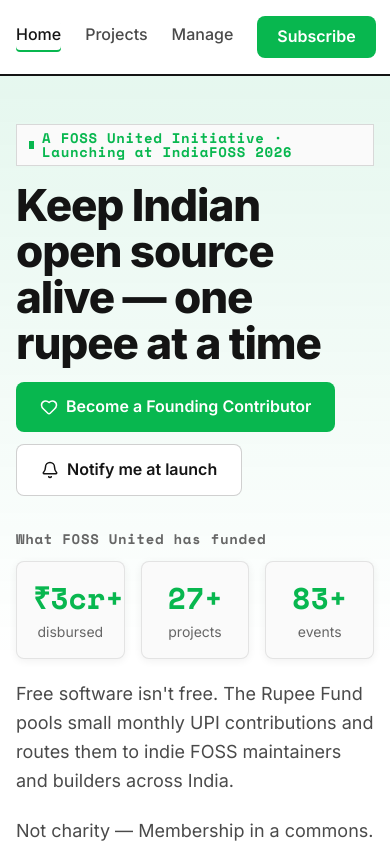
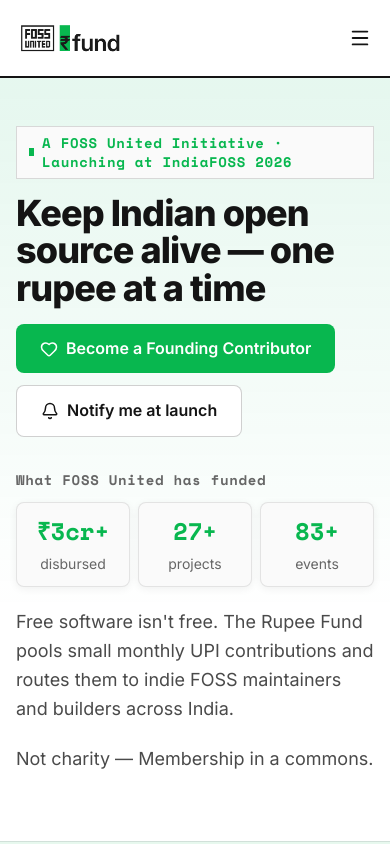
Before and after one commit to raisedadead/trf, a React (Vite) app: page / in a window 390 px wide. Shown: the top 844 px of the page. Built offline with nearby package versions, Linux system fonts and the light colour scheme.

Commit message:
fix: mobile responsiveness + consistent container width

```diff
--- a/src/components/RupeeFund.tsx
+++ b/src/components/RupeeFund.tsx
@@ -1,5 +1,5 @@
 import { useState } from "react";
-import { Heart, AlertCircle, Bell } from "lucide-react";
+import { Heart, AlertCircle, Bell, Menu, X } from "lucide-react";
 import { PixelSprite } from "./PixelArt.tsx";
 import { SEASON_ART } from "./seasonArt.ts";
 
@@ -9,6 +9,7 @@
   const [currentScreen, setCurrentScreen] = useState("home");
   const [amount, setAmount] = useState("100");
   const [subscribeMode, setSubscribeMode] = useState<SubscribeMode>("waitlist");
+  const [menuOpen, setMenuOpen] = useState(false);
 
   const goSubscribe = (mode: SubscribeMode) => {
     setSubscribeMode(mode);
@@ -17,8 +18,11 @@
 
   const navLink = (screen: string, label: string) => (
     <button
-      onClick={() => setCurrentScreen(screen)}
-      className={`font-medium transition-[color,box-shadow] duration-150 ease-out text-sm pb-1 rounded-sm focus-visible:outline-none focus-visible:ring-2 focus-visible:ring-brand/50 ${currentScreen === screen ? "text-ink marker-underline" : "text-ink-2 hover:text-brand"}`}
+      onClick={() => {
+        setCurrentScreen(screen);
+        setMenuOpen(false);
+      }}
+      className={`font-medium transition-[color,box-shadow] duration-150 ease-out text-sm px-2 py-2 rounded-sm focus-visible:outline-none focus-visible:ring-2 focus-visible:ring-brand/50 ${currentScreen === screen ? "text-ink marker-underline" : "text-ink-2 hover:text-brand"}`}
     >
       {label}
     </button>
@@ -35,7 +39,7 @@
               className="h-9 w-auto"
             />
           </div>
-          <nav className="flex gap-6 items-center">
+          <nav className="hidden md:flex gap-6 items-center">
             {navLink("home", "Home")}
             {navLink("projects", "Projects")}
             {navLink("manage", "Manage")}
@@ -46,13 +50,37 @@
               Subscribe
             </button>
           </nav>
+          <button
+            className="md:hidden inline-flex items-center justify-center w-11 h-11 -mr-2 rounded-lg text-ink transition duration-150 ease-out active:scale-[0.98] focus-visible:outline-none focus-visible:ring-2 focus-visible:ring-brand/50"
+            aria-label="Menu"
+            aria-expanded={menuOpen}
+            onClick={() => setMenuOpen((o) => !o)}
+          >
+            {menuOpen ? <X size={22} /> : <Menu size={22} />}
+          </button>
         </div>
+        {menuOpen && (
+          <nav className="md:hidden mt-3 flex flex-col gap-1 border-t border-ink/10 pt-3">
+            {navLink("home", "Home")}
+            {navLink("projects", "Projects")}
+            {navLink("manage", "Manage")}
+            <button
+              onClick={() => {
+                goSubscribe("autopay");
+                setMenuOpen(false);
+              }}
+              className="w-full bg-brand text-white px-5 py-2 rounded-lg hover:bg-brand-700 font-semibold transition duration-150 ease-out active:scale-[0.98] focus-visible:outline-none focus-visible:ring-2 focus-visible:ring-brand focus-visible:ring-offset-2 focus-visible:ring-offset-white text-sm"
+            >
+              Subscribe
+            </button>
+          </nav>
+        )}
       </div>
     </header>
   );
 
   const eyebrow = (text: string) => (
-    <span className="inline-flex items-center gap-2 border border-ink/15 bg-card px-3 py-1.5 text-xs leading-none font-mono font-bold tracking-wider text-brand">
+    <span className="inline-flex items-center gap-2 border border-ink/15 bg-card px-3 py-1.5 text-xs leading-snug font-mono font-bold tracking-wider text-brand">
       <span className="w-2 h-2 bg-brand inline-block" />
       {text}
     </span>
@@ -70,7 +98,7 @@
           </div>
           <div className="grid md:grid-cols-2 gap-8 items-start">
             <div>
-              <h2 className="text-4xl sm:text-5xl font-extrabold text-ink mb-4 leading-[1.05] tracking-tight">
+              <h2 className="text-3xl sm:text-4xl lg:text-5xl font-extrabold text-ink mb-4 leading-[1.05] tracking-tight">
                 Keep Indian open source alive — one rupee at a time
               </h2>
               <div className="flex flex-wrap gap-3">
@@ -103,21 +131,21 @@
                   What FOSS United has funded
                 </a>
               </p>
-              <div className="grid grid-cols-3 gap-4">
-                <div className="bg-card p-4 rounded-lg border border-ink/10 shadow-soft text-center transition duration-200 ease-out hover:-translate-y-0.5 hover:shadow-card">
-                  <div className="text-2xl font-mono font-bold text-brand mb-1">
+              <div className="grid grid-cols-3 gap-2 sm:gap-4">
+                <div className="bg-card p-3 sm:p-4 rounded-lg border border-ink/10 shadow-soft text-center transition duration-200 ease-out hover:-translate-y-0.5 hover:shadow-card">
+                  <div className="text-xl sm:text-2xl font-mono font-bold text-brand mb-1">
                     ₹3cr+
                   </div>
                   <div className="text-xs text-ink-3">disbursed</div>
                 </div>
-                <div className="bg-card p-4 rounded-lg border border-ink/10 shadow-soft text-center transition duration-200 ease-out hover:-translate-y-0.5 hover:shadow-card">
-                  <div className="text-2xl font-mono font-bold text-brand mb-1">
+                <div className="bg-card p-3 sm:p-4 rounded-lg border border-ink/10 shadow-soft text-center transition duration-200 ease-out hover:-translate-y-0.5 hover:shadow-card">
+                  <div className="text-xl sm:text-2xl font-mono font-bold text-brand mb-1">
                     27+
                   </div>
                   <div className="text-xs text-ink-3">projects</div>
                 </div>
-                <div className="bg-card p-4 rounded-lg border border-ink/10 shadow-soft text-center transition duration-200 ease-out hover:-translate-y-0.5 hover:shadow-card">
-                  <div className="text-2xl font-mono font-bold text-brand mb-1">
+                <div className="bg-card p-3 sm:p-4 rounded-lg border border-ink/10 shadow-soft text-center transition duration-200 ease-out hover:-translate-y-0.5 hover:shadow-card">
+                  <div className="text-xl sm:text-2xl font-mono font-bold text-brand mb-1">
                     83+
                   </div>
                   <div className="text-xs text-ink-3">events</div>
@@ -394,7 +422,7 @@
                 <li>
                   <button
                     onClick={() => setCurrentScreen("projects")}
-                    className="hover:text-brand transition-colors duration-150 ease-out rounded-sm focus-visible:outline-none focus-visible:ring-2 focus-visible:ring-brand/50"
+                    className="py-1 hover:text-brand transition-colors duration-150 ease-out rounded-sm focus-visible:outline-none focus-visible:ring-2 focus-visible:ring-brand/50"
                   >
                     How Funding Works
                   </button>
@@ -404,7 +432,7 @@
                     href="https://fossunited.org/about"
                     target="_blank"
                     rel="noopener noreferrer"
-                    className="hover:text-brand transition-colors duration-150 ease-out rounded-sm focus-visible:outline-none focus-visible:ring-2 focus-visible:ring-brand/50"
+                    className="py-1 hover:text-brand transition-colors duration-150 ease-out rounded-sm focus-visible:outline-none focus-visible:ring-2 focus-visible:ring-brand/50"
                   >
                     About FOSS United
                   </a>
@@ -414,7 +442,7 @@
                     href="https://forum.fossunited.org"
                     target="_blank"
                     rel="noopener noreferrer"
-                    className="hover:text-brand transition-colors duration-150 ease-out rounded-sm focus-visible:outline-none focus-visible:ring-2 focus-visible:ring-brand/50"
+                    className="py-1 hover:text-brand transition-colors duration-150 ease-out rounded-sm focus-visible:outline-none focus-visible:ring-2 focus-visible:ring-brand/50"
                   >
                     Community Forum
                   </a>
@@ -424,7 +452,7 @@
                     href="https://github.com/fossunited/fossunited"
                     target="_blank"
                     rel="noopener noreferrer"
-                    className="hover:text-brand transition-colors duration-150 ease-out rounded-sm focus-visible:outline-none focus-visible:ring-2 focus-visible:ring-brand/50"
+                    className="py-1 hover:text-brand transition-colors duration-150 ease-out rounded-sm focus-visible:outline-none focus-visible:ring-2 focus-visible:ring-brand/50"
                   >
                     Source on GitHub
                   </a>
@@ -501,7 +529,7 @@
                 href="https://fossunited.org/privacy-policy"
                 target="_blank"
                 rel="noopener noreferrer"
-                className="hover:text-brand transition-colors duration-150 ease-out rounded-sm focus-visible:outline-none focus-visible:ring-2 focus-visible:ring-brand/50"
+                className="py-1 hover:text-brand transition-colors duration-150 ease-out rounded-sm focus-visible:outline-none focus-visible:ring-2 focus-visible:ring-brand/50"
               >
                 Privacy Policy
               </a>
@@ -509,7 +537,7 @@
                 href="https://fossunited.org/terms-of-service"
                 target="_blank"
                 rel="noopener noreferrer"
-                className="hover:text-brand transition-colors duration-150 ease-out rounded-sm focus-visible:outline-none focus-visible:ring-2 focus-visible:ring-brand/50"
+                className="py-1 hover:text-brand transition-colors duration-150 ease-out rounded-sm focus-visible:outline-none focus-visible:ring-2 focus-visible:ring-brand/50"
               >
                 Terms of Service
               </a>
@@ -517,7 +545,7 @@
                 href="https://fossunited.org/refund-transfer-policy"
                 target="_blank"
                 rel="noopener noreferrer"
-                className="hover:text-brand transition-colors duration-150 ease-out rounded-sm focus-visible:outline-none focus-visible:ring-2 focus-visible:ring-brand/50"
+                className="py-1 hover:text-brand transition-colors duration-150 ease-out rounded-sm focus-visible:outline-none focus-visible:ring-2 focus-visible:ring-brand/50"
               >
                 Refund Policy
               </a>
@@ -525,7 +553,7 @@
                 href="https://fossunited.org/code-of-conduct"
                 target="_blank"
                 rel="noopener noreferrer"
-                className="hover:text-brand transition-colors duration-150 ease-out rounded-sm focus-visible:outline-none focus-visible:ring-2 focus-visible:ring-brand/50"
+                className="py-1 hover:text-brand transition-colors duration-150 ease-out rounded-sm focus-visible:outline-none focus-visible:ring-2 focus-visible:ring-brand/50"
               >
                 Code of Conduct
               </a>
@@ -713,35 +741,35 @@
                   <button
                     type="button"
                     onClick={() => setAmount("10")}
-                    className="px-3 py-1 text-xs font-mono border border-ink/20 rounded-md hover:border-brand hover:text-brand transition duration-150 ease-out active:scale-[0.98] focus-visible:outline-none focus-visible:ring-2 focus-visible:ring-brand focus-visible:ring-offset-1"
+                    className="px-3 py-2 text-xs font-mono border border-ink/20 rounded-md hover:border-brand hover:text-brand transition duration-150 ease-out active:scale-[0.98] focus-visible:outline-none focus-visible:ring-2 focus-visible:ring-brand focus-visible:ring-offset-1"
                   >
                     ₹10
                   </button>
                   <button
                     type="button"
                     onClick={() => setAmount("50")}
-                    className="px-3 py-1 text-xs font-mono border border-ink/20 rounded-md hover:border-brand hover:text-brand transition duration-150 ease-out active:scale-[0.98] focus-visible:outline-none focus-visible:ring-2 focus-visible:ring-brand focus-visible:ring-offset-1"
+                    className="px-3 py-2 text-xs font-mono border border-ink/20 rounded-md hover:border-brand hover:text-brand transition duration-150 ease-out active:scale-[0.98] focus-visible:outline-none focus-visible:ring-2 focus-visible:ring-brand focus-visible:ring-offset-1"
                   >
                     ₹50
                   </button>
                   <button
                     type="button"
                     onClick={() => setAmount("100")}
-                    className="px-3 py-1 text-xs font-mono border border-brand bg-brand-50 text-brand-700 rounded-md transition duration-150 ease-out active:scale-[0.98] focus-visible:outline-none focus-visible:ring-2 focus-visible:ring-brand focus-visible:ring-offset-1"
+                    className="px-3 py-2 text-xs font-mono border border-brand bg-brand-50 text-brand-700 rounded-md transition duration-150 ease-out active:scale-[0.98] focus-visible:outline-none focus-visible:ring-2 focus-visible:ring-brand focus-visible:ring-offset-1"
                   >
                     ₹100
                   </button>
                   <button
                     type="button"
                     onClick={() => setAmount("500")}
-                    className="px-3 py-1 text-xs font-mono border border-ink/20 rounded-md hover:border-brand hover:text-brand transition duration-150 ease-out active:scale-[0.98] focus-visible:outline-none focus-visible:ring-2 focus-visible:ring-brand focus-visible:ring-offset-1"
+                    className="px-3 py-2 text-xs font-mono border border-ink/20 rounded-md hover:border-brand hover:text-brand transition duration-150 ease-out active:scale-[0.98] focus-visible:outline-none focus-visible:ring-2 focus-visible:ring-brand focus-visible:ring-offset-1"
                   >
                     ₹500
                   </button>
                   <button
                     type="button"
                     onClick={() => setAmount("1000")}
-                    className="px-3 py-1 text-xs font-mono border border-ink/20 rounded-md hover:border-brand hover:text-brand transition duration-150 ease-out active:scale-[0.98] focus-visible:outline-none focus-visible:ring-2 focus-visible:ring-brand focus-visible:ring-offset-1"
+                    className="px-3 py-2 text-xs font-mono border border-ink/20 rounded-md hover:border-brand hover:text-brand transition duration-150 ease-out active:scale-[0.98] focus-visible:outline-none focus-visible:ring-2 focus-visible:ring-brand focus-visible:ring-offset-1"
                   >
                     ₹1000
                   </button>
@@ -840,7 +868,7 @@
     <div className="min-h-screen bg-paper screen-enter">
       {renderHeader()}
 
-      <div className="max-w-6xl mx-auto px-4 sm:px-6 lg:px-8 py-8">
+      <div className="max-w-7xl mx-auto px-4 sm:px-6 lg:px-8 py-8">
         <div className="text-center mb-6">
           <h2 className="text-3xl font-bold text-ink mb-2 tracking-tight">
             Where your rupees will go
```
